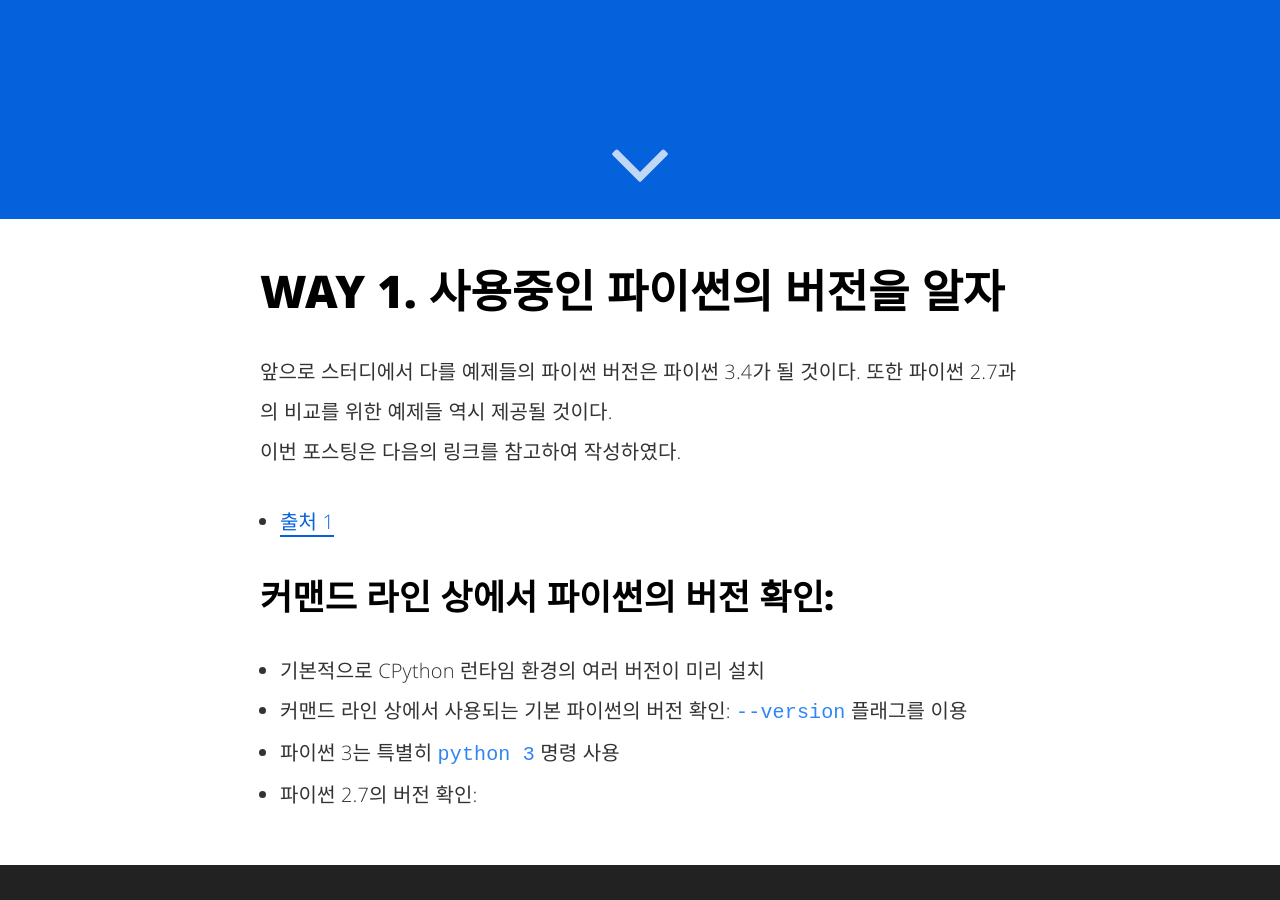
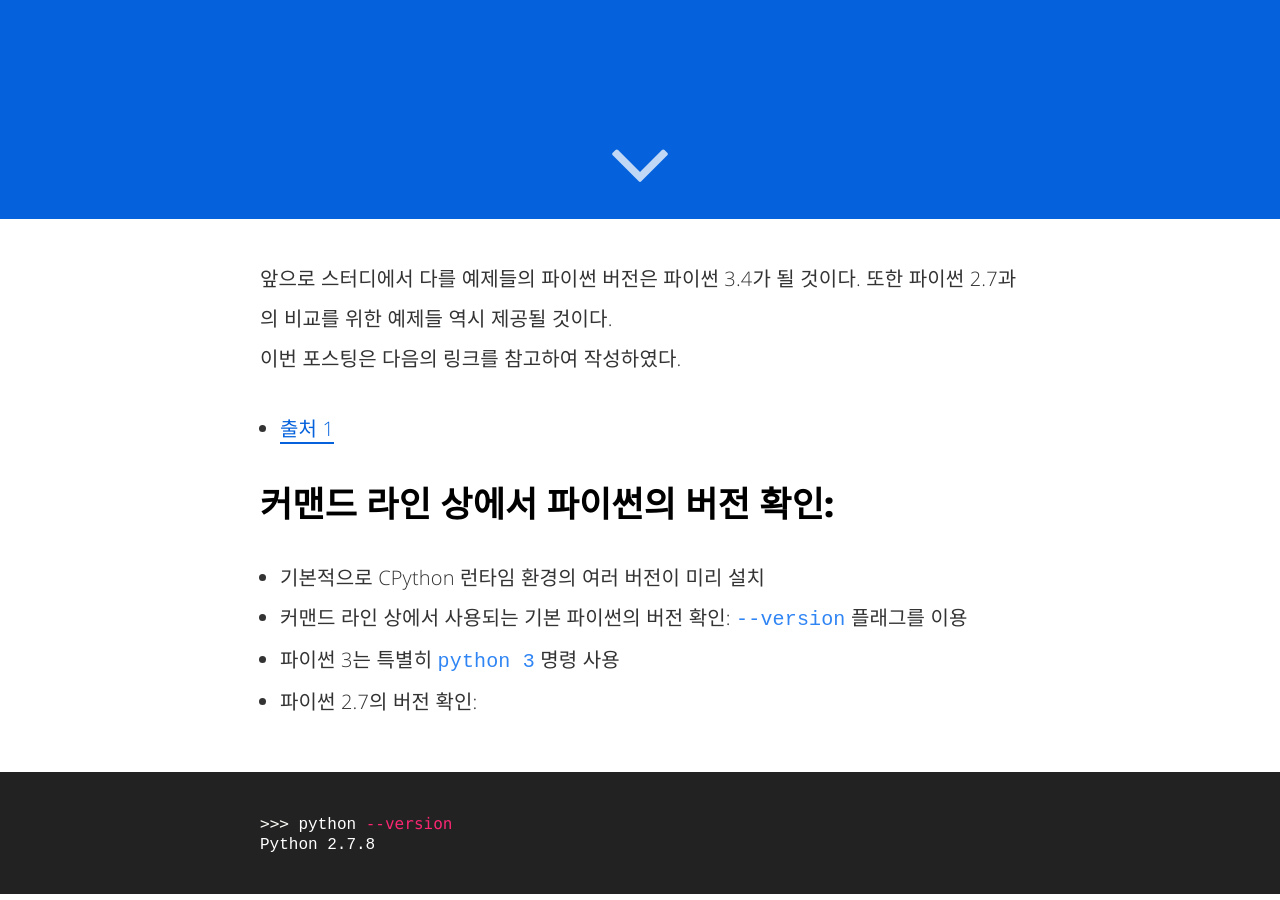
Before and after one commit to hcnoh/blog-prev, a Jekyll site: the page built from _posts/2018-09-09-effective-python-way01.md, in a window 1280 px wide and 900 px high, scrolled down 681 px. Built offline with Jekyll 4.4.1, drawn with Linux system fonts in a browser that asks for light colours; comment, search, counter and statistics services are not loaded.

Commit message:
Update 2018-09-09-effective-python-way01.md

```diff
--- a/_posts/2018-09-09-effective-python-way01.md
+++ b/_posts/2018-09-09-effective-python-way01.md
@@ -11,7 +11,6 @@ categories:
 twitter_text: 'WAY 1. 사용중인 파이썬의 버전을 알자'
 ---
 
-# WAY 1. 사용중인 파이썬의 버전을 알자
 앞으로 스터디에서 다를 예제들의 파이썬 버전은 파이썬 3.4가 될 것이다. 또한 파이썬 2.7과의 비교를 위한 예제들 역시 제공될 것이다.
 이번 포스팅은 다음의 링크를 참고하여 작성하였다.
 - [출처 1](http://khanrc.tistory.com/entry/%EB%8B%A4%EC%96%91%ED%95%9C-Python%EB%93%A4#fnref-f1)
```
